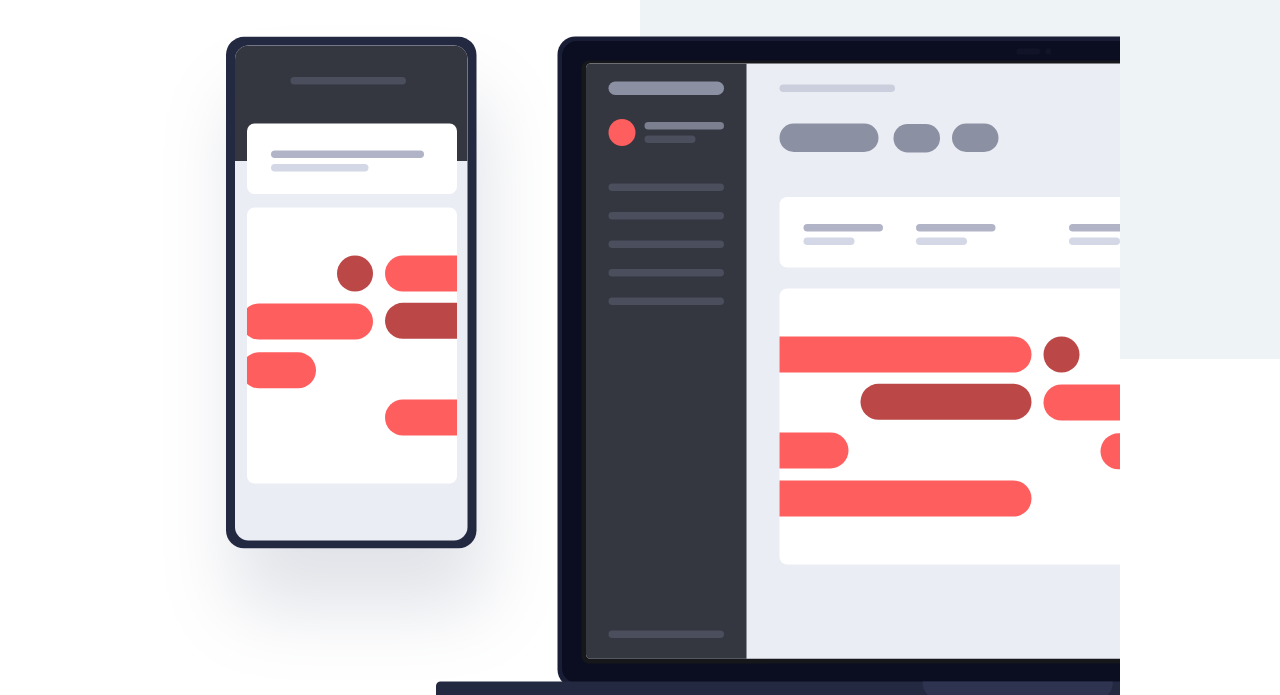
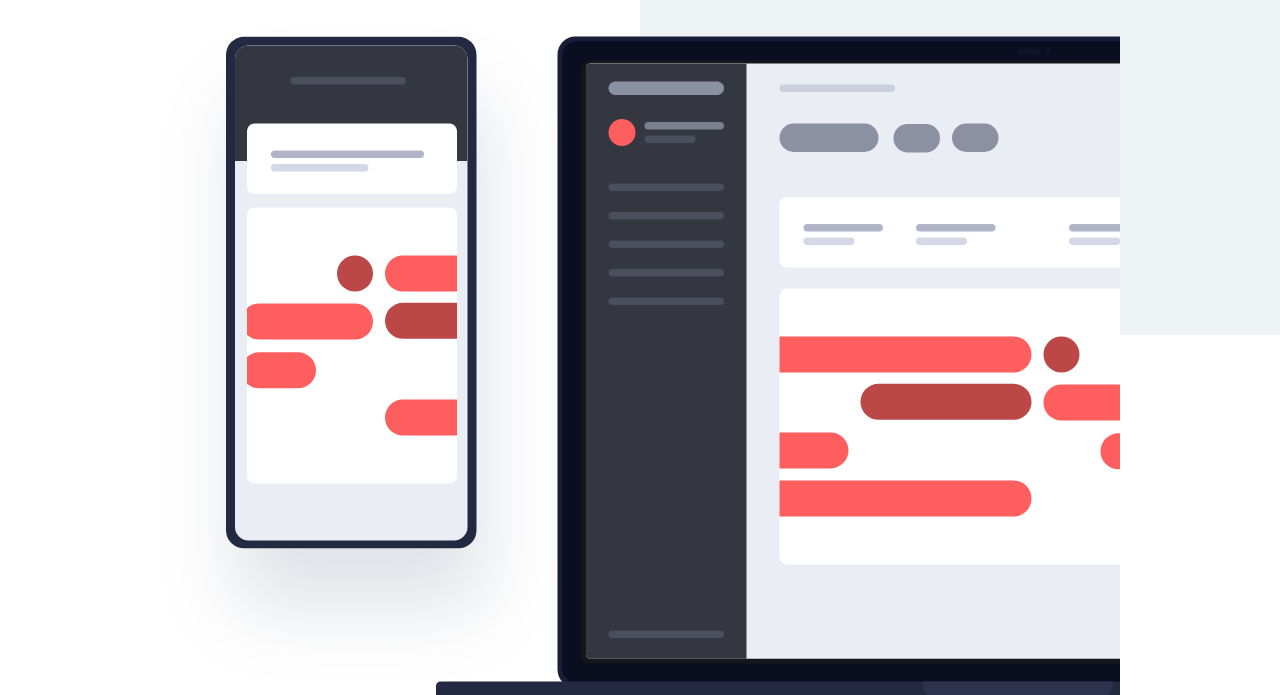
Before and after one commit to mtenkorang/project-tracking-intro, a plain HTML site: page index.html in a window 1280 px wide. Shown: the part 105-800 px from the top of the page. Drawn offline with nearby package versions, Linux system fonts and the light colour scheme.

Commit message:
Delete min-height for .overlay

```diff
--- a/css/style.css
+++ b/css/style.css
@@ -12,6 +12,17 @@ body {
   max-height: 100vh;
   display: grid;
   place-items: center;
+}
+
+div.overlay {
+  position: absolute;
+  width: 50vw;
+  height: 55vh;
+  right: 0;
+  top: 0;
+  background-color: hsl(207deg, 33%, 95%);
+  border-bottom-left-radius: 60px;
+  z-index: -1;
 }
 
 header {
@@ -38,17 +49,6 @@ header .menusize {
 header nav,
 header div.close {
   display: none;
-}
-header div.overlay {
-  position: absolute;
-  width: 50vw;
-  height: 55vh;
-  min-height: 29rem;
-  right: 0;
-  top: 0;
-  background-color: hsl(207deg, 33%, 95%);
-  border-bottom-left-radius: 60px;
-  z-index: -1;
 }
 
 .hidden {
```
